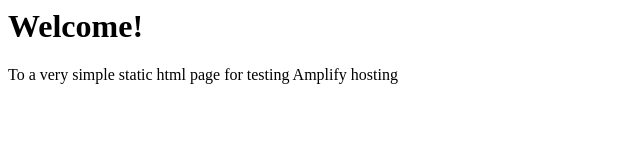
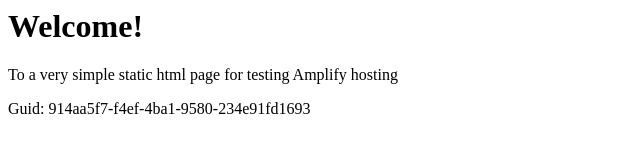
Before and after one commit to aws-aemilia-lhr/Github-PR-Commit-Integration-Test-DoNotTouch-GitHubAutoBuildCanaryTest-v1-preprod-eu-west-2, a website: page src/index.html in a window 1280 px wide. Shown: the whole page, without its empty margins (0-640 px from the left). Drawn offline with Linux system fonts and the light colour scheme.

Commit message:
commit from integ tests

```diff
--- a/src/index.html
+++ b/src/index.html
@@ -1,3 +1,5 @@
+
+
 <html lang="en">
 
 <head>
@@ -10,6 +12,6 @@
 <body>
     <h1>Welcome!</h1>
     <p>To a very simple static html page for testing Amplify hosting</p>
-</body>
+    <p>Guid: 914aa5f7-f4ef-4ba1-9580-234e91fd1693</p></body>
 
 </html>
```
